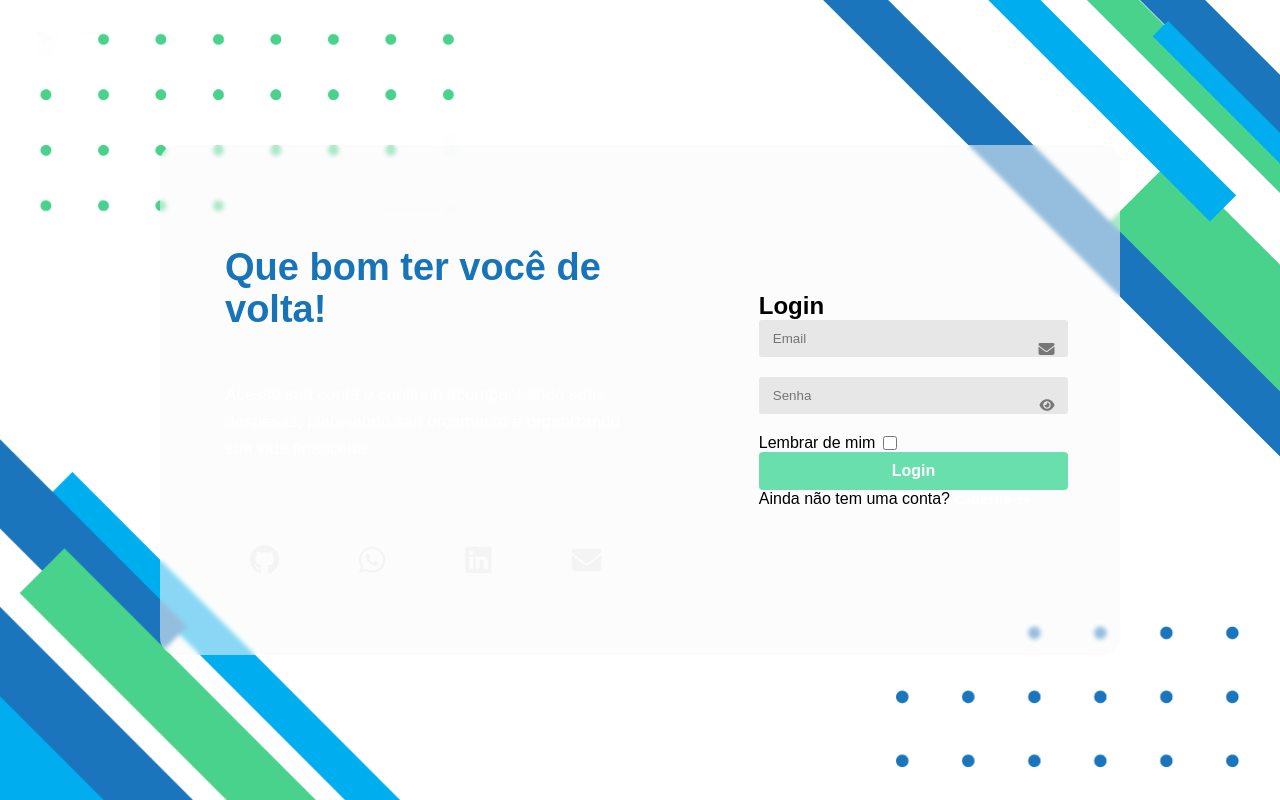
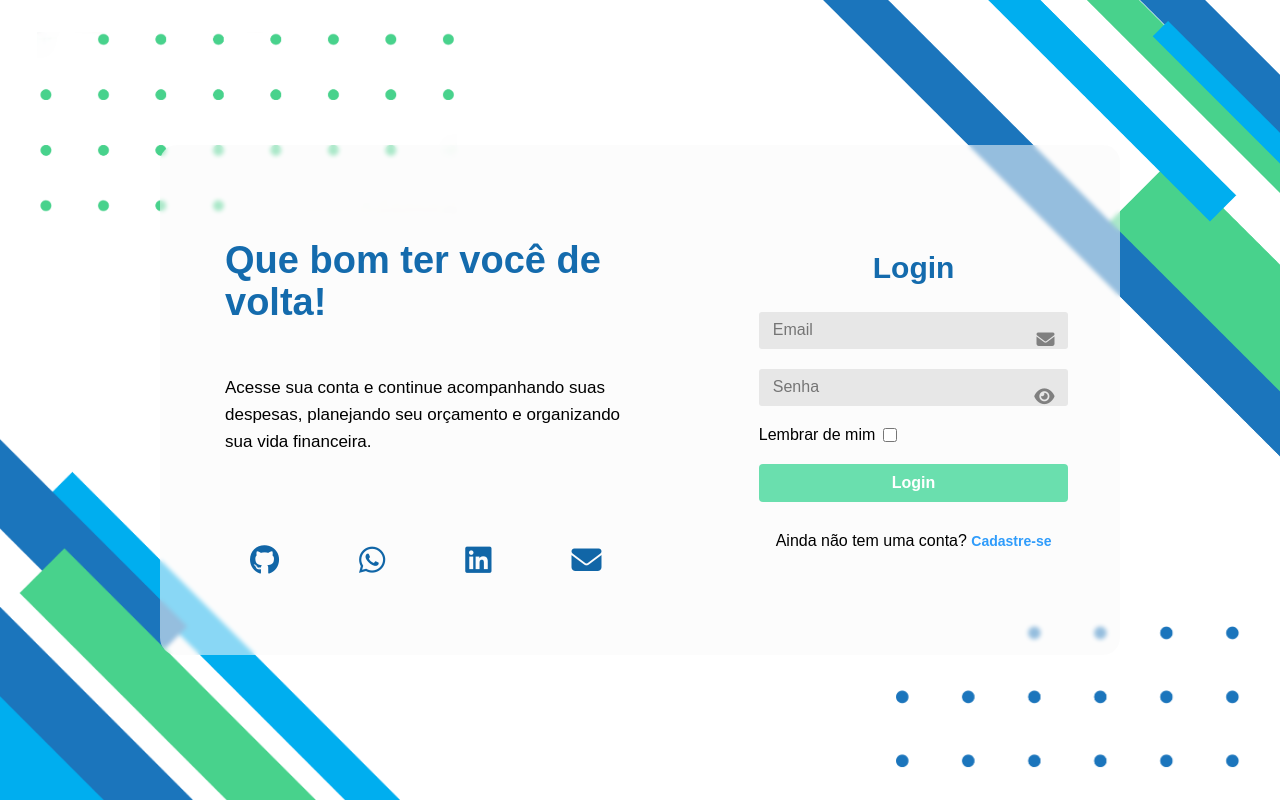
Before and after one commit to Matheus-Machado750/gerenciador_financeiro, a Flask app: page /auth in a window 1280 px wide. Run offline with Flask 3, Linux system fonts and the light colour scheme.

Commit message:
Melhorias visuais gerais

```diff
--- a/static/css/auth.css
+++ b/static/css/auth.css
@@ -66,7 +66,6 @@ body {
     border-radius: 17px;
     background-color: rgba(249, 249, 249, 0.548);
     backdrop-filter: blur(2px);
-
 }
 
 /* //////////////////////////////////// LADO ESQUERDO ///////////////////////////////////// */
@@ -76,7 +75,6 @@ body {
     width: 57%;
     height: 100%;
     padding: 70px 65px;
-    color: #ffffff;
 }
 
 .texto_login,
@@ -92,10 +90,11 @@ body {
 .texto_cadastro h1 {
     font-size: 38px;
     line-height: 1.1;
-    margin-top: 27px;
+    margin-top: 20px;
     margin-bottom: 50px;
-    color: #1774B9;
+    color: #146bad;
 }
+
 
 .texto_login p,
 .texto_cadastro p {
@@ -112,17 +111,16 @@ body {
 }
 
 .auth_contatos i {
-    color: rgb(244, 244, 244);
+    color: #1166a7;
     padding: 20px;
     font-size: 30px;
     margin: 5px;
-    transition: 0.3s ease-in-out;
+    transition: 0.2s ease-in-out;
 }
 
 .auth_contatos i:hover {
     border-radius: 7px;
-    background-color: rgb(106, 223, 174);
-    color: #0b3c5d;
+    background-color: rgb(155, 249, 212);
 }
 
 /* //////////////////////////////////// LADO DIREITO ///////////////////////////////////// */
@@ -136,6 +134,15 @@ body {
     align-items: center;
     justify-content: center;
 }
+
+h2 {
+    color:#146bad;
+    font-weight: bolder;
+    font-size: 30px;
+    text-align: center;
+    margin-bottom: 27px;
+}
+
 
 .campo_login,
 .campo_cadastro {
@@ -189,10 +196,20 @@ body {
     height: 37px;
     border-radius: 3px;
     margin-bottom: 20px;
+    font-size: 16px;
 }
 
+.auth_forms .email:focus,
+.auth_forms .senha:focus,
+.auth_forms .senha_repetida:focus {
+    border: none;
+    outline: 2px solid rgb(41, 193, 236)
+}
+
+
+
 .botao_login, .botao_cadastro {
-    margin-top: auto;
+    margin-bottom: 30px;
     width: 100%;
     height: 38px;
     font-size: 16px;
@@ -204,20 +221,23 @@ body {
 }
 
 .botao_login:hover, .botao_cadastro:hover {
-    box-shadow: 4px 4px 7px rgba(0, 0, 0, 0.171);
+    box-shadow: 4px 4px 7px rgba(22, 138, 221, 0.314);
     transition: 0.2s ease;
     cursor:pointer;
 }
 
-
+.texto_conta {
+    text-align: center;
+}
 
 
 
 #mostrarLogin, #mostrarCadastro { /* Link de clique pra alterar visuamente */
     background-color: transparent;
     border: none;
-    color: #ffffff;
-    font-weight: bolder;
+    color: #2f9cfb;
+    font-weight: bold;
+    font-size: 14px;
 }
 
 #mostrarLogin:hover, #mostrarCadastro:hover {
@@ -233,7 +253,7 @@ body {
 
 .input_div input {
     width: 100%;
-    height: 37px;
+    height: 40px;
     border: none;
     border-radius: 3px;
     background-color: #E7E7E7;
@@ -242,6 +262,7 @@ body {
 
 .input_icon,
 .toggle_senha {
+    font-size: 18px;
     position: absolute;
     right: 14px;
     top: 50%;
@@ -249,14 +270,14 @@ body {
 }
 
 .input_icon {
-    color: #777;
+    color: #808080;
     pointer-events: none;
 }
 
 .toggle_senha {
     border: none;
     background: transparent;
-    color: #777;
+    color:#808080;
     cursor: pointer;
     display: flex;
     align-items: center;
@@ -267,6 +288,7 @@ body {
     display: flex;
     align-items: center;
     gap: 8px;
+    margin-bottom: 20px;
 }
 
 .lembrar_linha input {
--- a/templates/auth.html
+++ b/templates/auth.html
@@ -70,7 +70,7 @@
 
                         <button type="submit" class="botao_login"> Login </button>
 
-                        <p>
+                        <p class="texto_conta">
                             Ainda não tem uma conta?
                             <button type="button" id="mostrarCadastro"> Cadastre-se </button>
                         </p>
@@ -110,7 +110,7 @@
 
                         <button type="submit" class="botao_cadastro"> Cadastrar </button>
 
-                        <p>
+                        <p class="texto_conta">
                             Já possui uma conta?
                             <button type="button" id="mostrarLogin"> Entrar </button>
                         </p>
```
